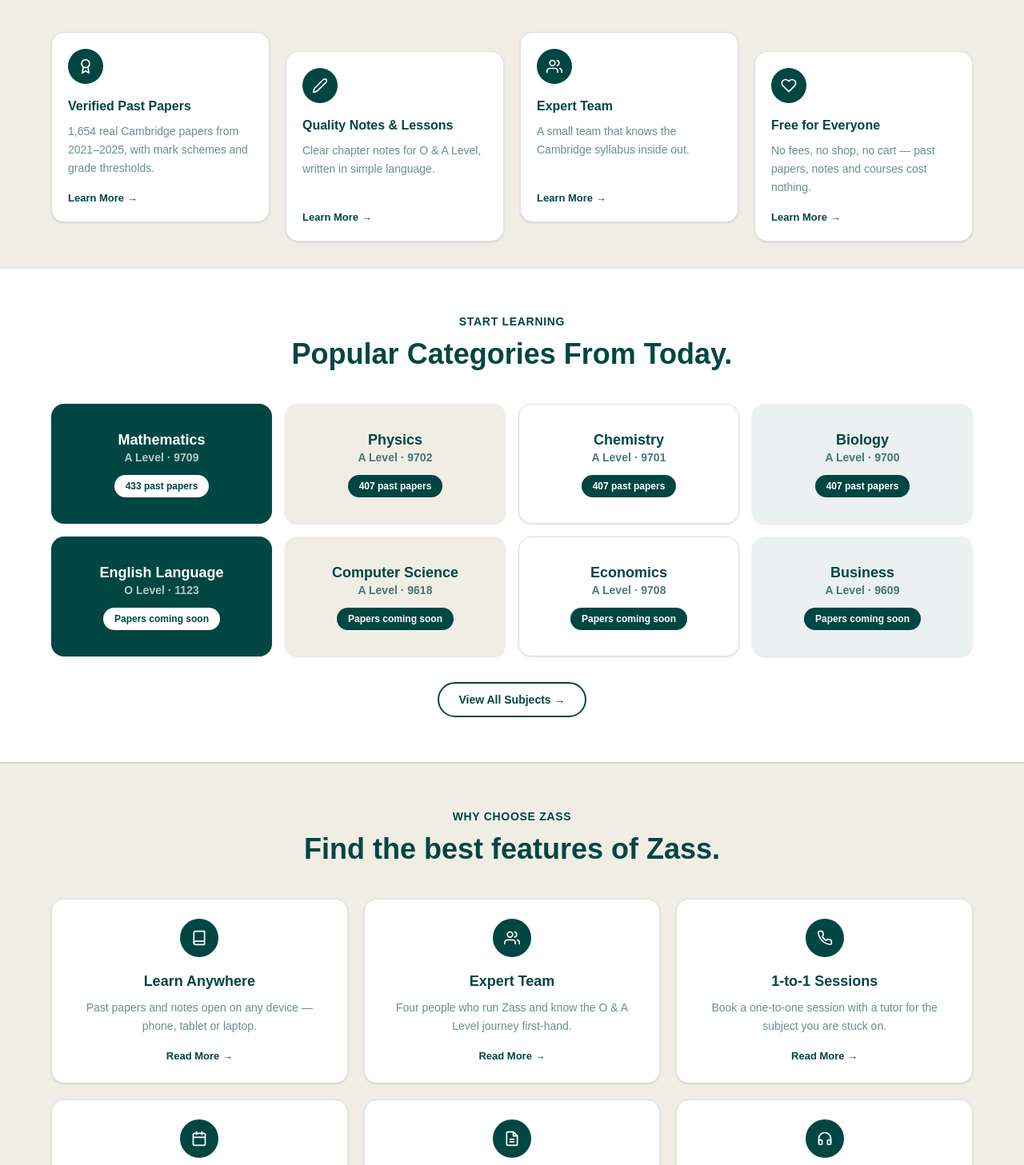
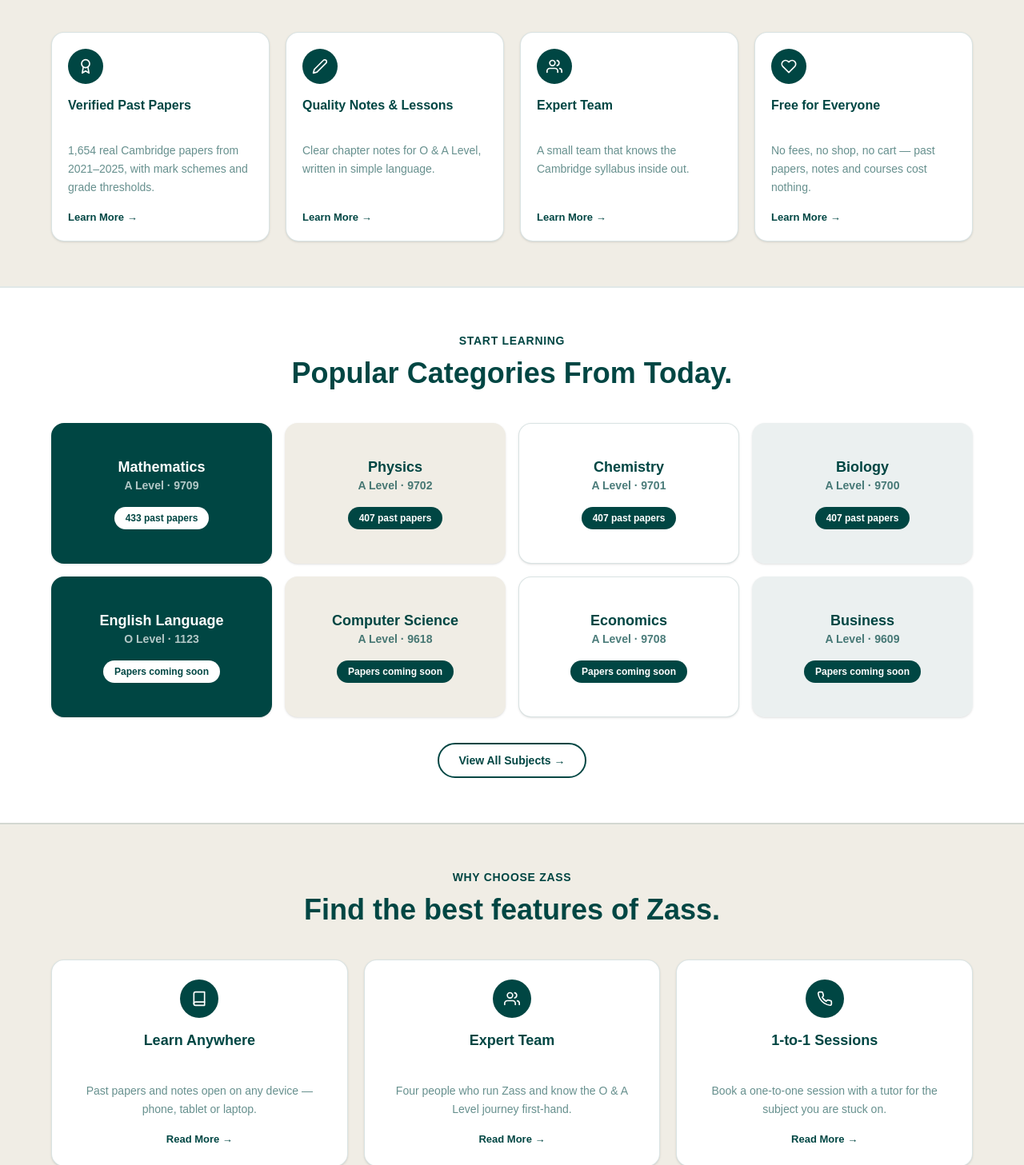
Before and after one commit to Hateem-Hussain-01/zass-education, a Next.js app: page / in a window 1280 px wide. Shown: the part 1413-2870 px from the top of the page at 80% size. Built offline with nearby package versions, Linux system fonts and the light colour scheme.

Commit message:
Cards even size: remove stagger, equal-height rows with clamped titles

```diff
--- a/app/page.tsx
+++ b/app/page.tsx
@@ -349,39 +349,35 @@ export default function HomePage() {
                 title: "Verified Past Papers",
                 text: "1,654 real Cambridge papers from 2021–2025, with mark schemes and grade thresholds.",
                 href: "/papers",
-                offset: "",
               },
               {
                 icon: "pencil",
                 title: "Quality Notes & Lessons",
                 text: "Clear chapter notes for O & A Level, written in simple language.",
                 href: "/courses",
-                offset: "lg:translate-y-6",
               },
               {
                 icon: "users",
                 title: "Expert Team",
                 text: "A small team that knows the Cambridge syllabus inside out.",
                 href: "/about",
-                offset: "",
               },
               {
                 icon: "heart",
                 title: "Free for Everyone",
                 text: "No fees, no shop, no cart — past papers, notes and courses cost nothing.",
                 href: "/contact",
-                offset: "lg:translate-y-6",
               },
             ].map((f) => (
-              <Reveal key={f.title} className={f.offset}>
+              <Reveal key={f.title} className="h-full">
                 <div className="flex h-full flex-col rounded-2xl border border-[rgba(0,70,67,0.15)] bg-[var(--zass-card)] p-5 shadow-sm transition-transform hover:-translate-y-1 hover:shadow-md">
                   <span className="flex h-11 w-11 items-center justify-center rounded-full bg-[var(--zass-primary)] text-white">
                     <Icon name={f.icon as IconName} className="h-5 w-5" />
                   </span>
-                  <h3 className="mt-4 font-extrabold text-[#004643]">
+                  <h3 className="mt-4 line-clamp-2 min-h-[3rem] font-extrabold leading-snug text-[#004643]">
                     {f.title}
                   </h3>
-                  <p className="mt-2 flex-1 text-sm leading-relaxed text-[rgba(0,70,67,0.6)]">
+                  <p className="mt-2 line-clamp-3 flex-1 text-sm leading-relaxed text-[rgba(0,70,67,0.6)]">
                     {f.text}
                   </p>
                   <Link
@@ -408,13 +404,13 @@ export default function HomePage() {
           </Reveal>
           <div className="mt-10 grid grid-cols-2 gap-4 lg:grid-cols-4">
             {CATEGORIES.map((c, i) => (
-              <Reveal key={c.code}>
+              <Reveal key={c.code} className="h-full">
                 <Link
                   href={`/papers?subject=${c.subjectId}`}
-                  className={`flex h-full min-h-[150px] flex-col items-center justify-center gap-3 rounded-2xl p-5 text-center shadow-sm transition-transform hover:-translate-y-1 hover:shadow-md ${TILE_STYLES[i % TILE_STYLES.length]}`}
+                  className={`flex h-full min-h-[176px] flex-col items-center justify-center gap-3 rounded-2xl p-5 text-center shadow-sm transition-transform hover:-translate-y-1 hover:shadow-md ${TILE_STYLES[i % TILE_STYLES.length]}`}
                 >
-                  <span className="text-lg font-extrabold leading-snug">
-                    {c.name}
+                  <span className="block min-h-[3.1rem] text-lg font-extrabold leading-snug">
+                    <span className="line-clamp-2">{c.name}</span>
                     <span className="block text-sm font-semibold opacity-70">
                       {c.level} · {c.code}
                     </span>
@@ -495,15 +491,15 @@ export default function HomePage() {
                 href: "/contact",
               },
             ].map((f) => (
-              <Reveal key={f.title}>
+              <Reveal key={f.title} className="h-full">
                 <div className="flex h-full flex-col items-center rounded-2xl border border-[rgba(0,70,67,0.15)] bg-[var(--zass-card)] p-6 text-center shadow-sm transition-transform hover:-translate-y-1 hover:shadow-md">
                   <span className="flex h-12 w-12 items-center justify-center rounded-full bg-[var(--zass-primary)] text-white">
                     <Icon name={f.icon as IconName} className="h-5 w-5" />
                   </span>
-                  <h3 className="mt-4 text-lg font-extrabold text-[#004643]">
+                  <h3 className="mt-4 line-clamp-2 min-h-[3.5rem] text-lg font-extrabold leading-snug text-[#004643]">
                     {f.title}
                   </h3>
-                  <p className="mt-2 flex-1 text-sm leading-relaxed text-[rgba(0,70,67,0.6)]">
+                  <p className="mt-2 line-clamp-3 flex-1 text-sm leading-relaxed text-[rgba(0,70,67,0.6)]">
                     {f.text}
                   </p>
                   <Link
@@ -530,7 +526,7 @@ export default function HomePage() {
           </Reveal>
           <div className="mt-10 grid gap-5 sm:grid-cols-2 lg:grid-cols-4">
             {courses.slice(0, 4).map((c, i) => (
-              <Reveal key={c.id}>
+              <Reveal key={c.id} className="h-full">
                 <Link
                   href="/courses"
                   className="flex h-full flex-col overflow-hidden rounded-2xl border border-[rgba(0,70,67,0.15)] bg-[var(--zass-card)] shadow-sm transition-transform hover:-translate-y-1 hover:shadow-md"
@@ -547,7 +543,7 @@ export default function HomePage() {
                     </span>
                   </div>
                   <div className="flex flex-1 flex-col p-4">
-                    <h3 className="text-[15px] font-bold leading-snug text-[#004643]">
+                    <h3 className="line-clamp-2 min-h-[2.5rem] text-[15px] font-bold leading-snug text-[#004643]">
                       {c.title}
                     </h3>
                     <div className="mt-2 flex items-center gap-1.5 text-sm font-bold text-[#004643]">
@@ -646,7 +642,7 @@ export default function HomePage() {
           </Reveal>
           <div className="mt-10 grid grid-cols-2 gap-5 lg:grid-cols-4">
             {TEAM.map((m) => (
-              <Reveal key={m.name}>
+              <Reveal key={m.name} className="h-full">
                 <div className="h-full overflow-hidden rounded-2xl border border-[rgba(0,70,67,0.15)] bg-[var(--zass-card)] shadow-sm transition-transform hover:-translate-y-1 hover:shadow-md">
                   <div className="h-[220px] overflow-hidden bg-[rgba(0,70,67,0.08)]">
                     {/* eslint-disable-next-line @next/next/no-img-element */}
@@ -678,7 +674,7 @@ export default function HomePage() {
             </Reveal>
             <div className="mt-10 grid gap-5 sm:grid-cols-2 lg:grid-cols-3">
               {notes.slice(0, 3).map((n, i) => (
-                <Reveal key={n.id}>
+                <Reveal key={n.id} className="h-full">
                   <Link
                     href="/courses"
                     className="flex h-full flex-col overflow-hidden rounded-2xl border border-[rgba(0,70,67,0.15)] bg-[var(--zass-card)] shadow-sm transition-transform hover:-translate-y-1 hover:shadow-md"
@@ -696,7 +692,7 @@ export default function HomePage() {
                         {subjectName(n.subjectId)}
                         {n.sample ? " · Sample" : ""}
                       </span>
-                      <h3 className="mt-2 flex-1 text-[15px] font-bold leading-snug text-[#004643]">
+                      <h3 className="mt-2 line-clamp-2 min-h-[2.5rem] flex-1 text-[15px] font-bold leading-snug text-[#004643]">
                         {n.title}
                       </h3>
                       <span className="mt-3 text-[13px] font-bold text-[var(--zass-primary)]">
@@ -714,7 +710,7 @@ export default function HomePage() {
       {/* ------------------------------------------------------- Two CTA cards */}
       <section className={`bg-[var(--zass-base)] px-5 py-14 md:px-14 ${BAND_DIVIDER}`}>
         <div className="mx-auto grid max-w-6xl gap-5 md:grid-cols-2">
-          <Reveal>
+          <Reveal className="h-full">
             <div className="flex h-full items-center gap-5 rounded-2xl bg-[var(--zass-card)] p-6 shadow-sm">
               <div className="flex-1">
                 <p className="text-sm font-bold text-[var(--zass-primary)]">
@@ -742,7 +738,7 @@ export default function HomePage() {
               />
             </div>
           </Reveal>
-          <Reveal>
+          <Reveal className="h-full">
             <div className="flex h-full items-center gap-5 rounded-2xl bg-[var(--zass-card)] p-6 shadow-sm">
               <div className="flex-1">
                 <p className="text-sm font-bold text-[var(--zass-primary)]">
```
